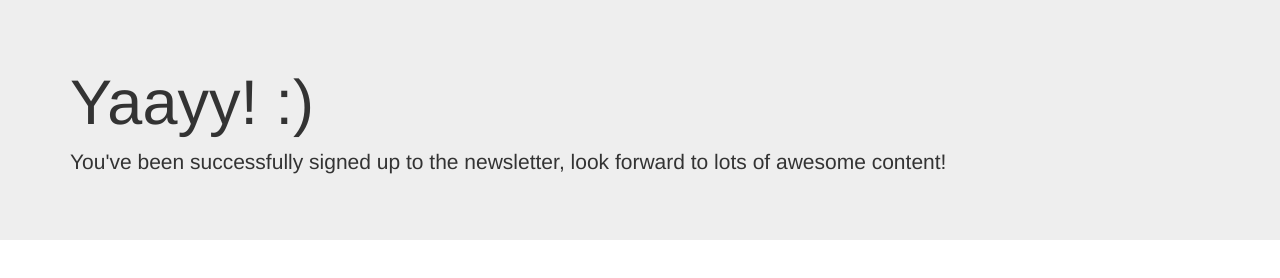
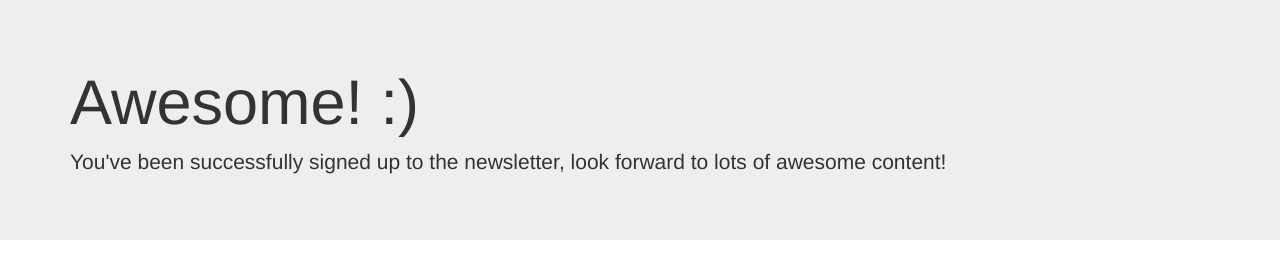
Before and after one commit to anubha80/newsletter-signup, a website: page success.html in a window 1280 px wide. Drawn offline with nearby package versions, Linux system fonts and the light colour scheme.

Commit message:
changed success message

```diff
--- a/success.html
+++ b/success.html
@@ -14,7 +14,7 @@
   <body>
     <div class="jumbotron jumbotron-fluid">
       <div class="container">
-        <h1 class="display-4">Yaayy! :)</h1>
+        <h1 class="display-4">Awesome! :)</h1>
         <p class="lead">
           You've been successfully signed up to the newsletter, look forward to
           lots of awesome content!
```
